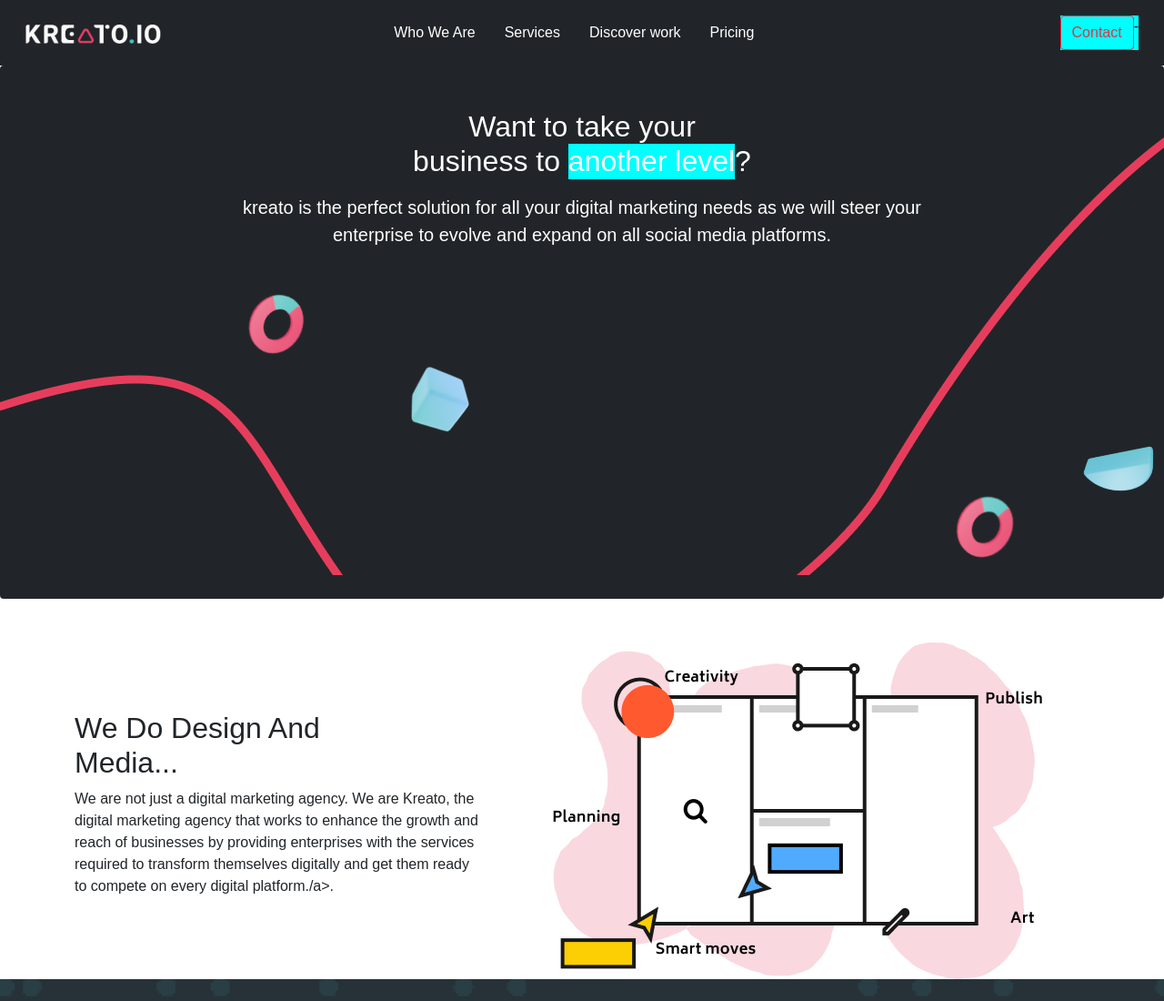
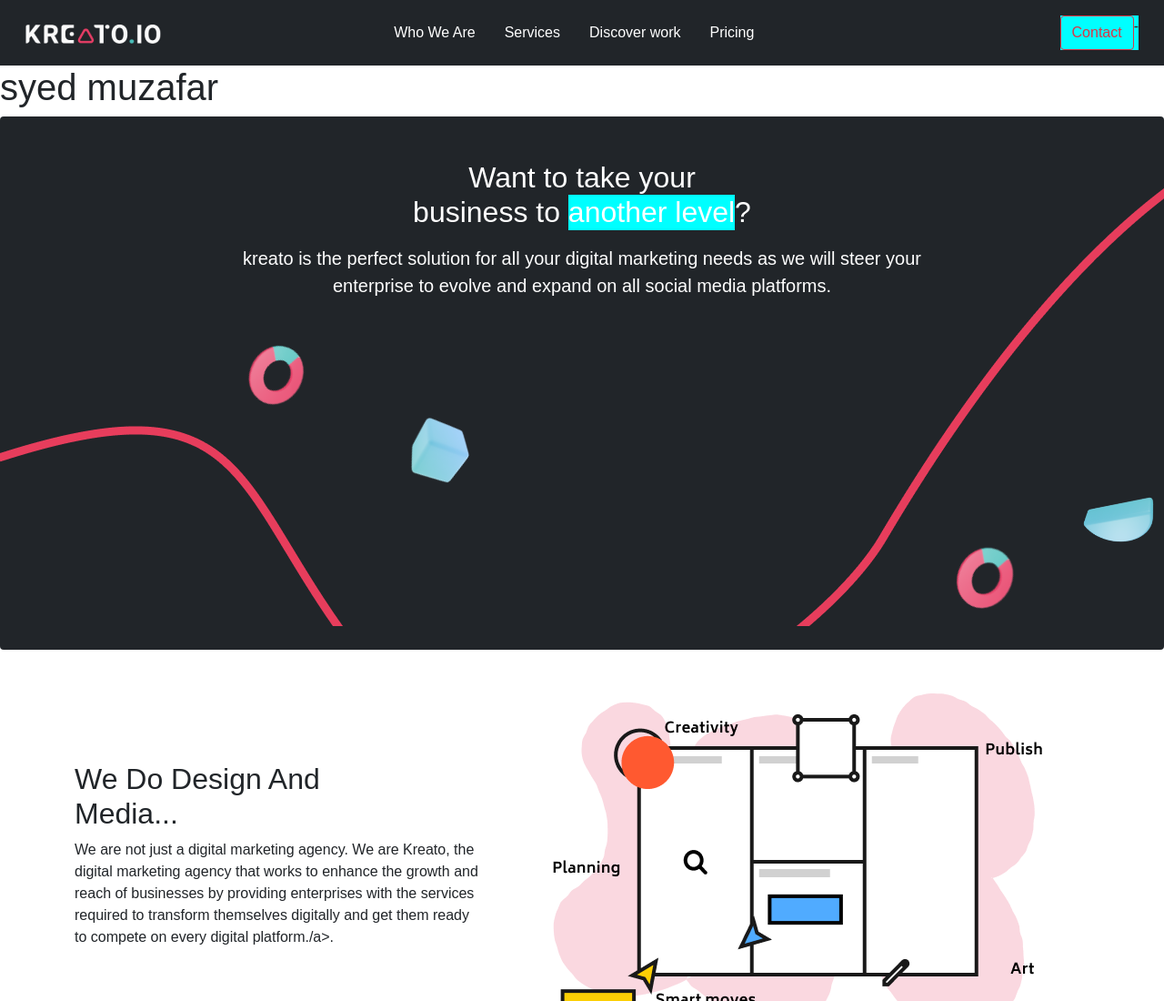
Before and after one commit to syedmuzafar09/metho, a plain HTML site: page index.html in a window 1280 px wide. Shown: the top 1100 px of the page at 91% size. Drawn offline with nearby package versions, Linux system fonts and the light colour scheme.

Commit message:
my change

```diff
--- a/index.html
+++ b/index.html
@@ -56,7 +56,7 @@
       </div>
     </div>
   </nav>
-
+<h1> syed muzafar</h1>
 
 <section>
 
```
